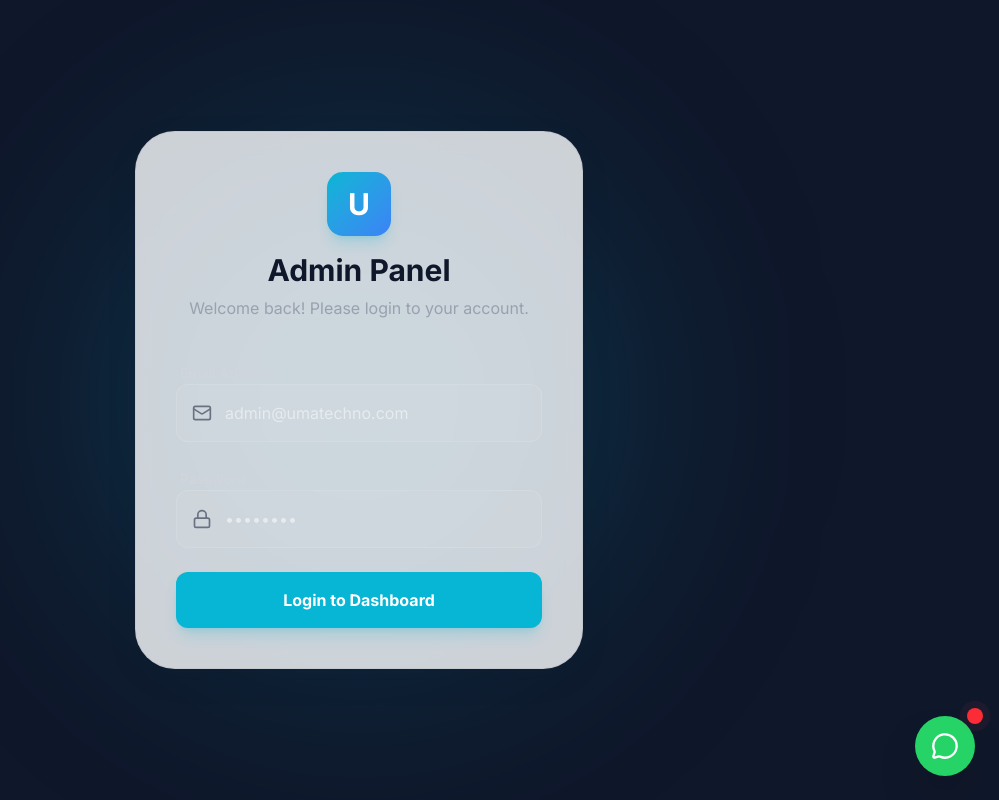
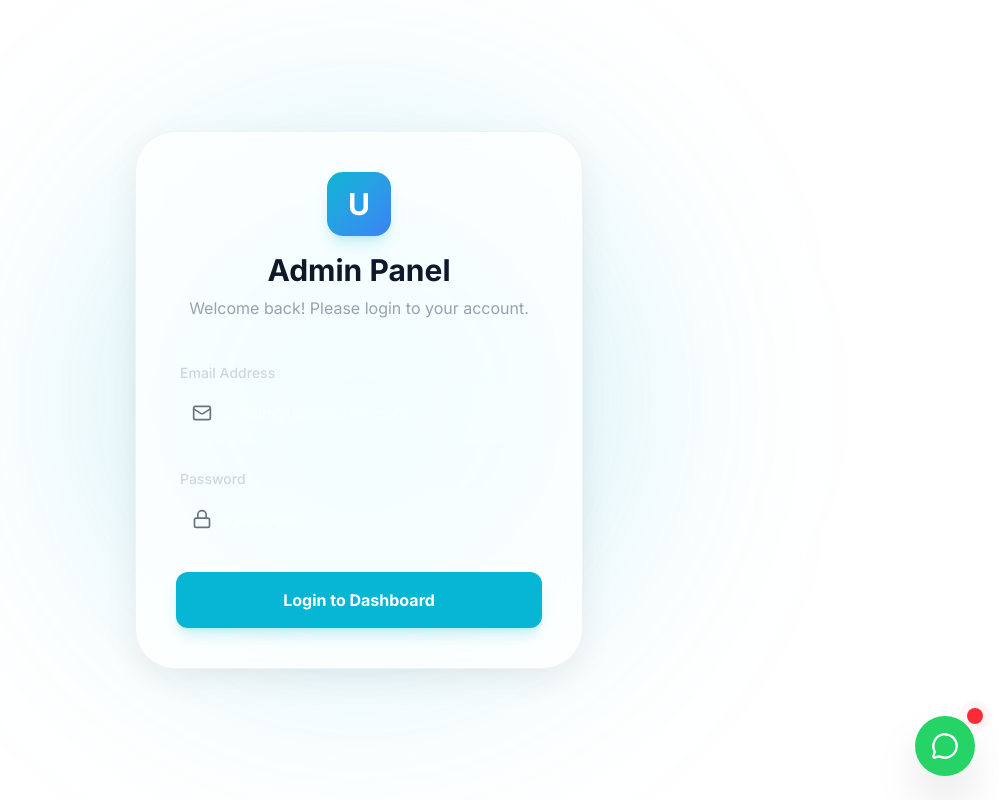
Before and after one commit to HetHingrajiya/Uma-Techno, a Next.js app in the folder frontend/: page /admin/login in a window 1280 px wide. Shown: the whole page, without its empty margins (281-1280 px from the left). Built offline with nearby package versions, Linux system fonts and the light colour scheme; no server answers.

Commit message:
Update ThemeProvider.tsx

```diff
--- a/frontend/src/components/ThemeProvider.tsx
+++ b/frontend/src/components/ThemeProvider.tsx
@@ -158,8 +158,8 @@ export function ThemeProvider({ children }: { children: React.ReactNode }) {
               `;
             } else {
               return `
-                --color-navy: #0F172A;
-                --color-navy-light: #F1F5F9;
+                --color-navy: ${theme.cardColor};
+                --color-navy-light: #FFFFFF;
                 --color-glass: rgba(255, 255, 255, 0.8);
                 --glass-border: rgba(15, 23, 42, 0.05);
                 --shadow-color: rgba(15, 23, 42, 0.12);
```
